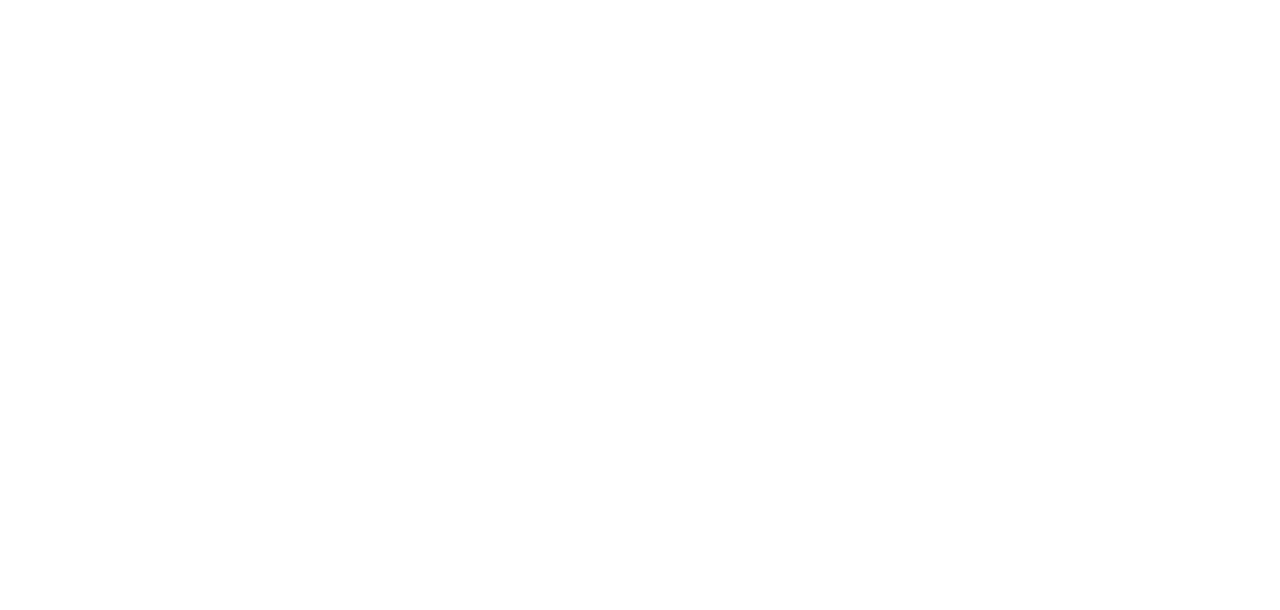
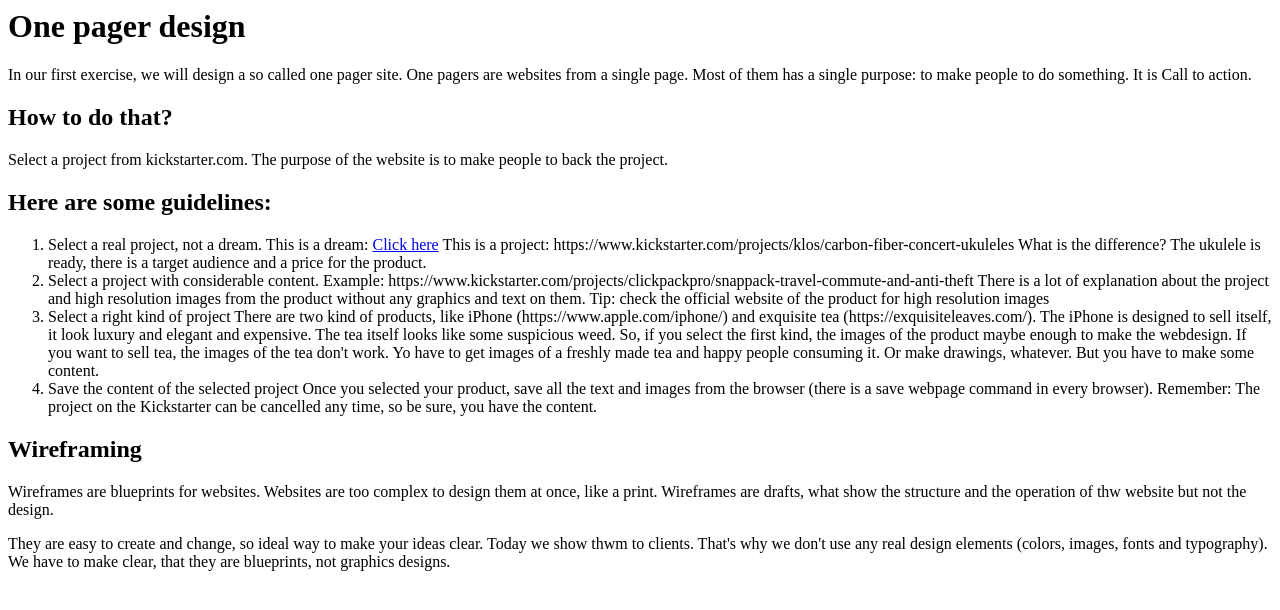
Before and after one commit to bs5555/project_00, a plain HTML site: page project_00/index.html in a window 1280 px wide. Drawn offline with Linux system fonts and the light colour scheme.

Commit message:
Text formatting

```diff
--- a/project_00/index.html
+++ b/project_00/index.html
@@ -1 +1,26 @@
-<div>
+<h1>One pager design</h1>
+<p>In our first exercise, we will design a so called one pager site. One pagers are websites from a single page. Most of them has a single purpose: to make people to do something. It is Call to action.</p>
+
+<h2>How to do that?</h2>
+<p>Select a project from kickstarter.com. The purpose of the website is to make people to back the project.</p>
+
+<h2>Here are some guidelines:</h2>
+
+<ol>
+<li>Select a real project, not a dream.
+This is a dream: <a href="https://www.kickstarter.com/projects/katescreations/freeze-dried-sweet-treats?ref=discovery_category">Click here</a>
+This is a project: https://www.kickstarter.com/projects/klos/carbon-fiber-concert-ukuleles
+What is the difference? The ukulele is ready, there is a target audience and a price for the product.</li>
+<li>Select a project with considerable content.
+Example: https://www.kickstarter.com/projects/clickpackpro/snappack-travel-commute-and-anti-theft
+There is a lot of explanation about the project and high resolution images from the product without any graphics and text on them.
+Tip: check the official website of the product for high resolution images</li>
+<li>Select a right kind of project
+There are two kind of products, like iPhone (https://www.apple.com/iphone/) and exquisite tea (https://exquisiteleaves.com/). The iPhone is designed to sell itself, it look luxury and elegant and expensive. The tea itself looks like some suspicious weed. So, if you select the first kind, the images of the product maybe enough to make the webdesign. If you want to sell tea, the images of the tea don't work. Yo have to get images of a freshly made tea and happy people consuming it. Or make drawings, whatever. But you have to make some content.</li>
+<li>Save the content of the selected project
+Once you selected your product, save all the text and images from the browser (there is a save webpage command in every browser). Remember: The project on the Kickstarter can be cancelled any time, so be sure, you have the content.</li>
+</ol>
+<h2>Wireframing</h2>
+<p>Wireframes are blueprints for websites. Websites are too complex to design them at once, like a print. Wireframes are drafts, what show the structure and the operation of thw website but not the design.</p>
+
+<p>They are easy to create and change, so ideal way to make your ideas clear. Today we show thwm to clients. That's why we don't use any real design elements (colors, images, fonts and typography). We have to make clear, that they are blueprints, not graphics designs.</p>
```
